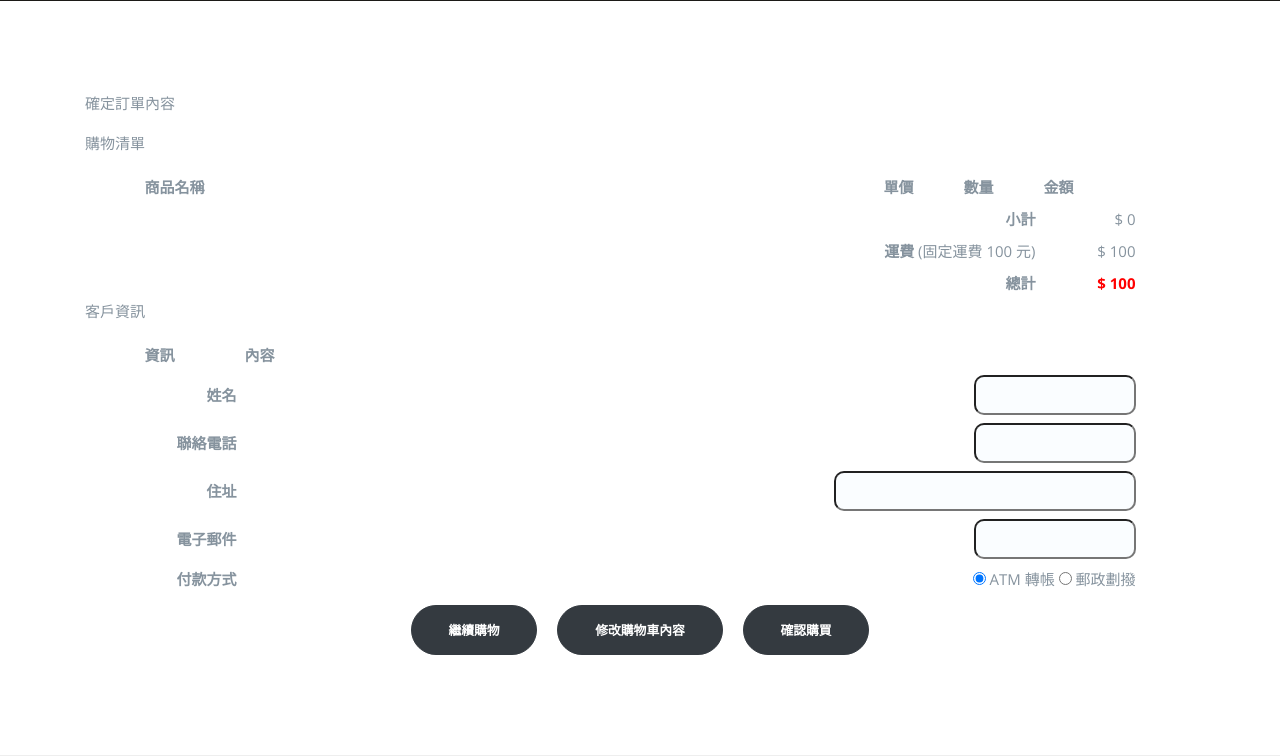
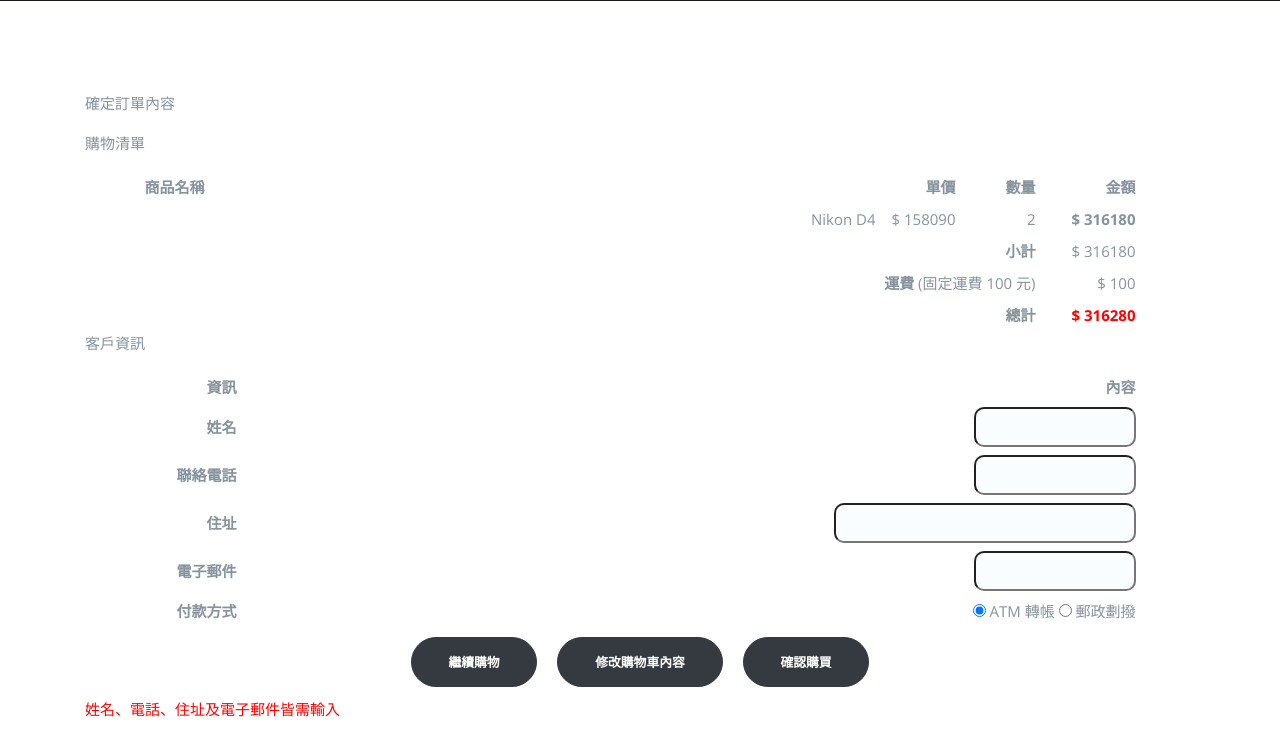
Before and after one commit to chiksumwong/django-webapp, a Django app: page /cartorder/ in a window 1280 px wide. Shown: the part 444-1200 px from the top of the page. Run offline with Django 3.2, Linux system fonts and the light colour scheme; some libraries are stand-ins or nearby versions.

Commit message:
Update shop

```diff
--- a/shop/views.py
+++ b/shop/views.py
@@ -64,7 +64,7 @@ def addtocart(request, ctype=None, productid=None):
 	elif ctype == 'empty':  #清空購物車
 		cartlist = []  #設購物車為空串列
 		request.session['cartlist'] = cartlist
-		return redirect('/index/')
+		return redirect('/products/')
 	elif ctype == 'remove':  #刪除購物車中商品
 		del cartlist[int(productid)]  #從購物車串列中移除商品
 		request.session['cartlist'] = cartlist
--- a/templates/shop/shop-detail.html
+++ b/templates/shop/shop-detail.html
@@ -80,7 +80,7 @@
                 <h2>{{product.pname}}</h2>
                 <h2 class="font600 h1">${{product.pprice}}</h2>
                 <p class="lead text-muted">Cash on delivery is available</p>
-                <a href="#" class="btn btn-rounded btn-primary btn-xl">Add to cart</a>
+                <a href="/addtocart/add/{{product.id}}/" class="btn btn-rounded btn-primary btn-xl">Add to cart</a>
             </div>
         </div>
     </div>
--- a/templates/shop/shop-order.html
+++ b/templates/shop/shop-order.html
@@ -31,9 +31,9 @@
               <table width="90%" border="0" align="center" cellpadding="4" cellspacing="0">
                 <tr>
                   <th align="center"><strong>商品名稱</strong></th>
-                  <th width="80" align="center"><strong>單價</strong></th>
-                  <th width="80" align="center"><strong>數量</strong></th>
-                  <th width="100" align="center"><strong>金額</strong></th>
+                  <th width="80" align="center" style="text-align: right"><strong>單價</strong></th>
+                  <th width="80" align="center" style="text-align: right"><strong>數量</strong></th>
+                  <th width="100" align="center" style="text-align: right"><strong>金額</strong></th>
                 </tr>
 
                   <!--Items-->
@@ -63,8 +63,8 @@
               <p>客戶資訊</p>
               <table width="90%" border="0" align="center" cellpadding="4" cellspacing="0">
                 <tr>
-                  <th width="100" align="center">資訊</th>
-                  <th>內容</th>
+                  <th align="right" style="text-align: right">資訊</th>
+                  <th align="right" style="text-align: right">內容</th>
                 </tr>
                 <tr>
                   <td width="100" align="center" bgcolor="#FFFFFF"><strong>姓名</strong></td>
@@ -91,6 +91,8 @@
                 </tr>
               </table>
               <div style="clear:both"></div>
+
+                <!--Buttons-->
               <table border="0" align="center" cellpadding="10" cellspacing="0">
                 <tr>
                   <td><input type="button" name="button1" value="繼續購物" onclick="window.location='/index/'" class="btn btn-rounded btn-dark btn-xl"/></td>
@@ -98,6 +100,7 @@
                   <td><input type="submit" name="Submit" value="確認購買" class="btn btn-rounded btn-dark btn-xl"/></td>
                 </tr>
               </table>
+
               <span style="color:red">{{message1}}</span>
             </form>
 
```
Also changed, not shown: templates/shop/shop-cart.html (+7 -5 lines), db.sqlite3.
